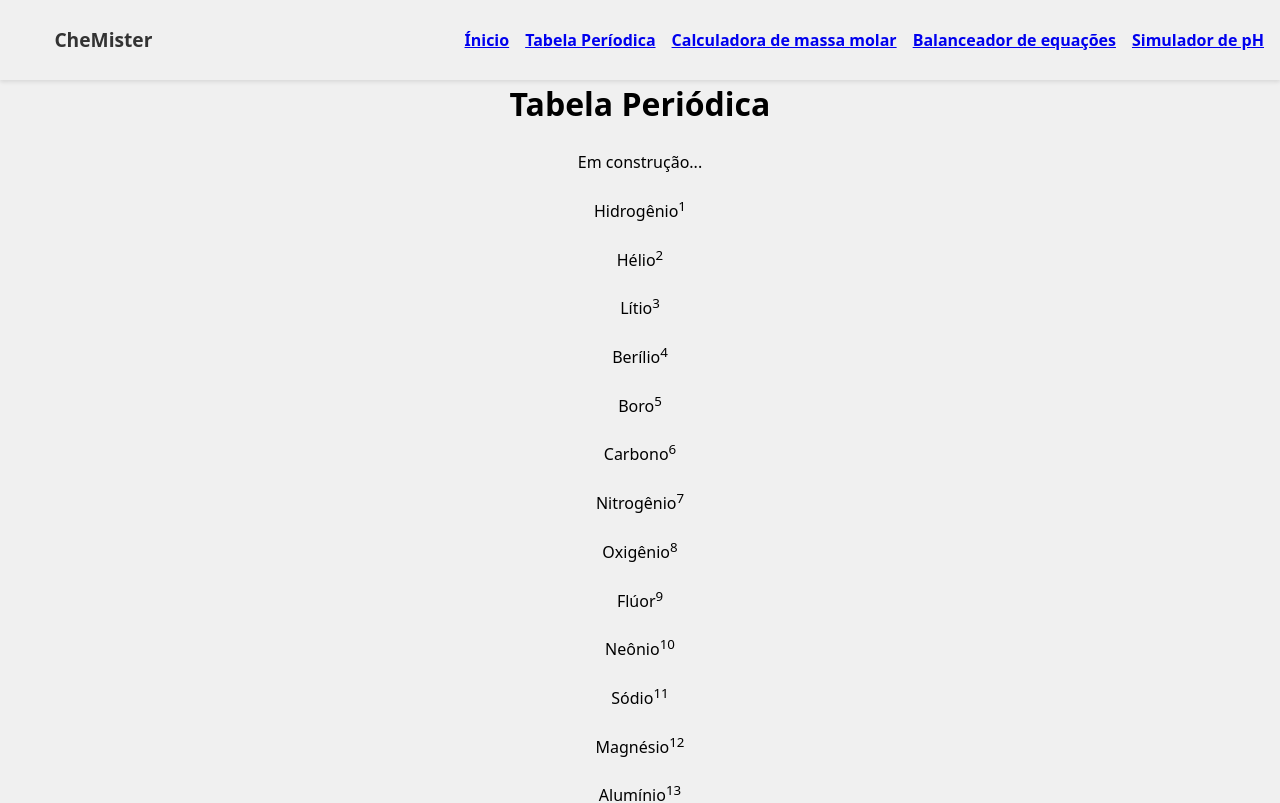
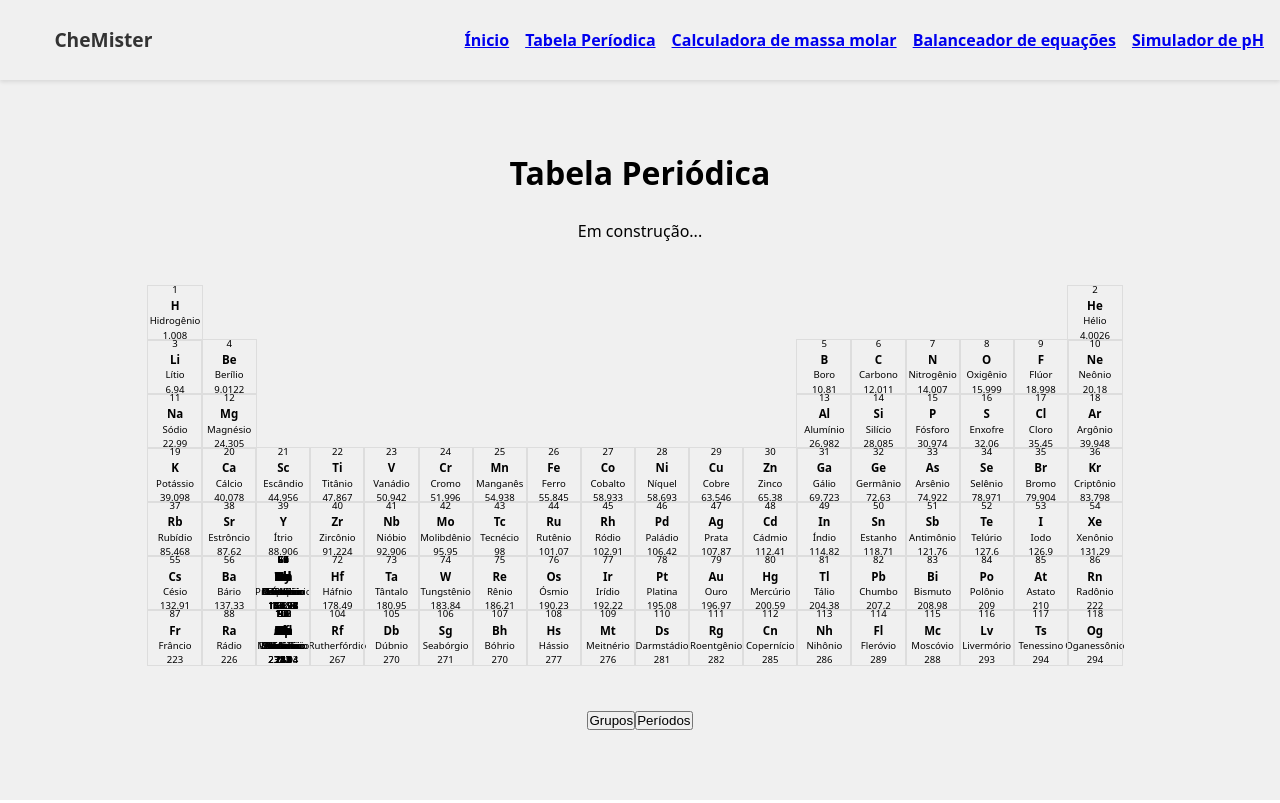
Before and after one commit to Evy8882/CheMister, a React (Vite) app: page /periodic-table in a window 1280 px wide. Shown: the top 803 px of the page. Built offline with nearby package versions, Linux system fonts and the light colour scheme.

Commit message:
Formatação inicial da tabela periódica e configs por grupo e períodos

```diff
--- a/src/App.css
+++ b/src/App.css
@@ -114,3 +114,32 @@
   }
 
 }
+.periodic-table{
+  display: grid;
+  grid-template-columns: repeat(18, 5.5%);
+  padding: 20px;
+  width: 80%;
+  margin: 0 auto;
+}
+.element{
+  display: flex;
+  flex-direction: column;
+  align-items: center;
+  justify-content: center;
+  width: 100%;
+  height: 100%;
+  outline: 1px solid #ddd;
+  aspect-ratio: 1;
+  font-size: .6em;
+  cursor: pointer;
+  transition: all 400ms ease, transform 0ms ease;
+}
+.element:hover{
+  background-color: #f9f9f9;
+  box-shadow: 0 2px 4px rgba(0, 0, 0, 0.1);
+  transform: scale(1.02);
+}
+.symbol{
+  font-size: 1.2em;
+  font-weight: bold;
+}
--- a/src/pages/PeriodicTable.tsx
+++ b/src/pages/PeriodicTable.tsx
@@ -1,20 +1,57 @@
 import Header from "../components/Header";
 import data from "../data/elements.json";
+import { useState } from "react";
 
 function PeriodicTable() {
+  const [mode, setMode] = useState<string>("none");
+  const colors = ["#FF5733", "#33FF57", "#3357FF", "#9013FE", "#FF33A1", "#33FFF5", "#F5FF33", "#FF8333", "#8333FF", "#33FF83", "#FF3383", "#3383FF", "#F5A623", "#50E3C2", "#B8E986"];
 
+  type Element = {
+    atomicNumber: number;
+    symbol: string;
+    name: string;
+    atomicMass: number;
+    group: number;
+    period: number;
+  }
 
+  const getColor = (element: Element): string => {
+    if (mode === "grups") {
+      if (element.atomicNumber === 1) {
+        return "#BBBBBB"; // Cor para o hidrogênio
+      }
+      if (element.group > 2 && element.group < 13) {
+        return colors[3]
+      }else if (element.group >= 13 && element.group <= 18) {
+        return colors[element.group - 13];
+      }
+      return colors[element.group]; // Cor para grupos
+    } else if (mode === "periods") {
+      return colors[element.period]; // Cor para períodos
+    }
+    return "";
+  };
 
   return (
     <div className="periodic-table-page">
       <Header />
       <h1>Tabela Periódica</h1>
       <p>Em construção...</p>
-      {data.map((element) => (
-        <div key={element.atomicNumber}>
-          <p>{element.name}<sup>{element.atomicNumber}</sup></p>
+      <div className="periodic-table">
+
+      {data.map((element: Element) => (
+        <div key={element.atomicNumber} style={{ gridColumn: element.group, gridRow: element.period, backgroundColor: getColor(element) }} className="element">
+          <div className="atomic-number">{element.atomicNumber}</div>
+          <div className="symbol">{element.symbol}</div>
+          <div className="name">{element.name}</div>
+          <div className="atomic-mass">{element.atomicMass}</div>
         </div>
       ))}
+      </div>
+      <div className="modes-container">
+        <button onClick={()=>{setMode("grups")}}>Grupos</button>
+        <button onClick={()=>{setMode("periods")}}>Períodos</button>
+      </div>
     </div>
   );
 }
```
